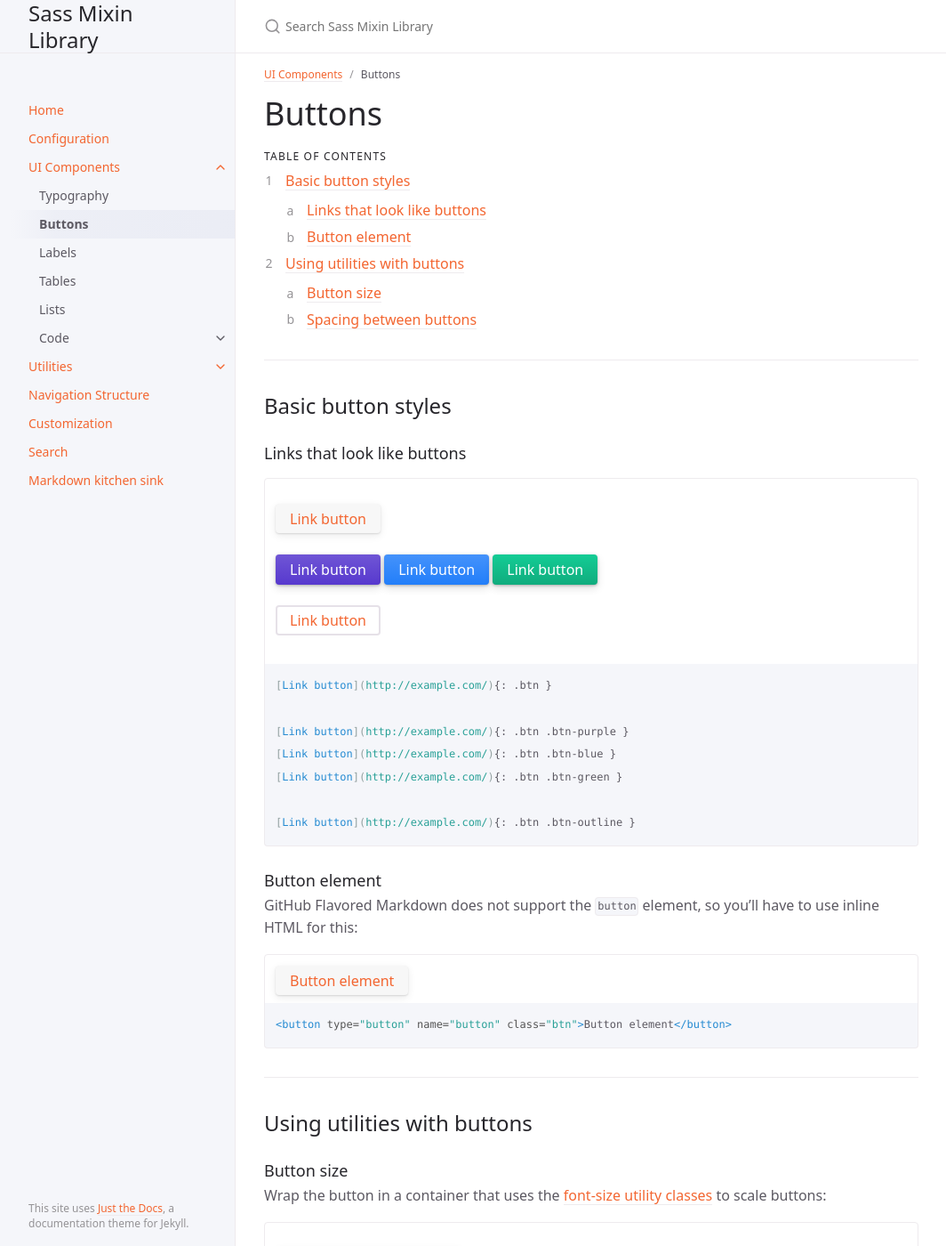
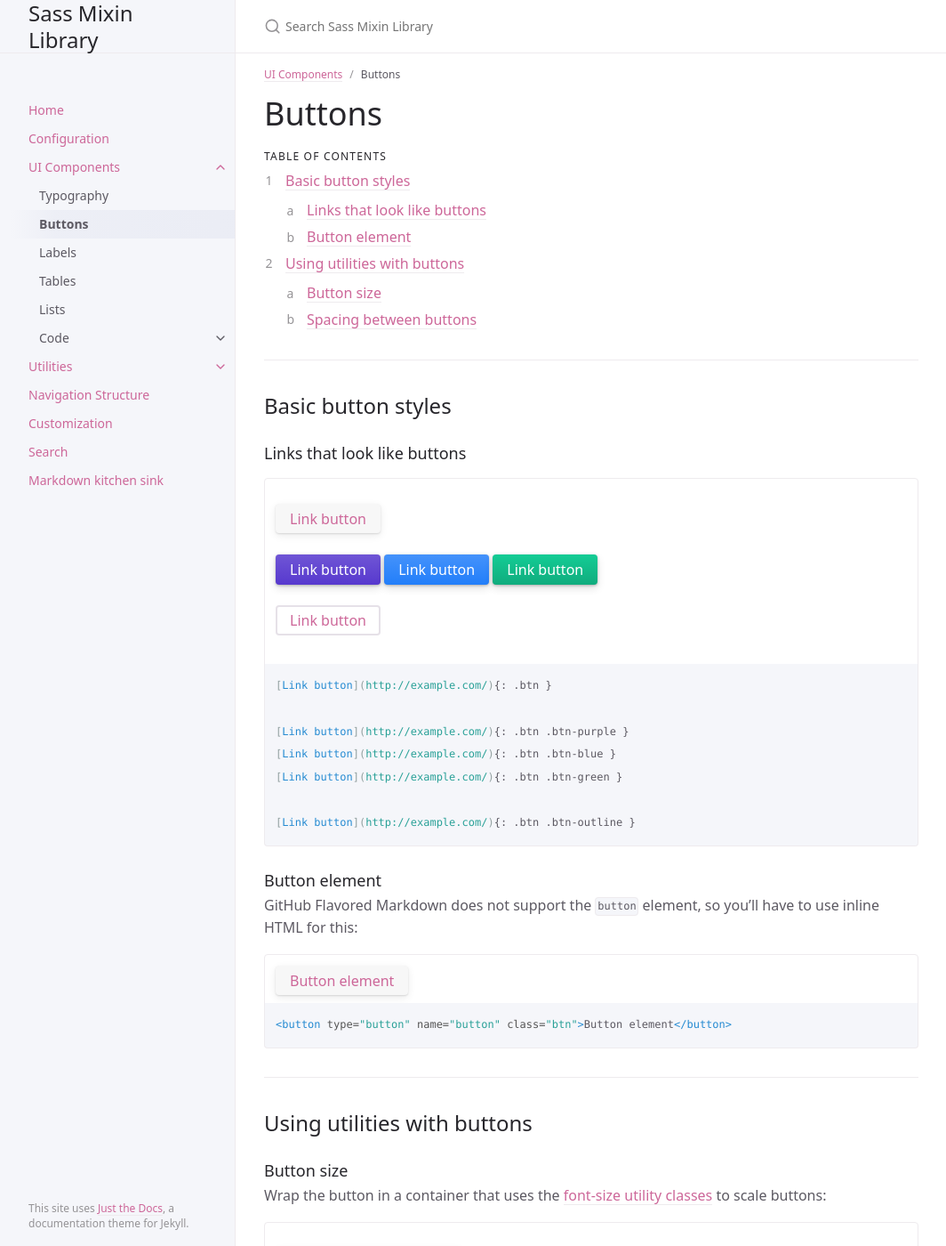
Before and after one commit to sassmixinlibrary/sassmixinlibrary.github.io, a Jekyll site: the page built from docs/ui-components/buttons.md, in a window 1280 px wide and 1400 px high. Shown: the whole window at 89% size, without its empty margins (107-1171 px from the left). Built offline with Jekyll 4.4.1, drawn with Linux system fonts in a browser that asks for light colours.

Commit message:
Update _variables.scss

```diff
--- a/_sass/support/_variables.scss
+++ b/_sass/support/_variables.scss
@@ -70,7 +70,7 @@ $red-100: #f96e65 !default;
 $red-200: #e94c4c !default;
 $red-300: #dd2e2e !default;
 
-$orange-000: #F36631 !default;
+$primary-000: #CD6799 !default;
 
 $body-background-color: $white !default;
 $sidebar-color: $grey-lt-000 !default;
@@ -83,8 +83,8 @@ $body-text-color: $grey-dk-100 !default;
 $body-heading-color: $grey-dk-300 !default;
 $search-result-preview-color: $grey-dk-000 !default;
 $nav-child-link-color: $grey-dk-100 !default;
-$link-color: $orange-000 !default;
-$btn-primary-color: $orange-000 !default;
+$link-color: $primary-000 !default;
+$btn-primary-color: $primary-000 !default;
 $base-button-color: #f7f7f7 !default;
 
 //
```
